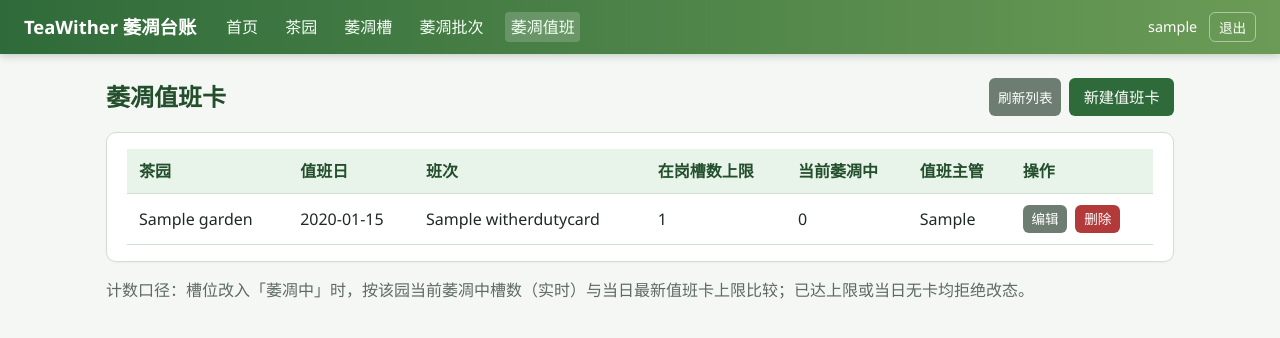
After one commit to lacsar712/ccpro-teawither-a06-GSB, a Django app: page /duty/ in a window 1280 px wide. The commit adds this page. Shown: the top 338 px of the page. Run offline with Django 5.2, Linux system fonts and the light colour scheme; a user stored in the database is signed in; tables that the repository leaves empty hold one stand-in row (values such as "Sample post"); some libraries are stand-ins or nearby versions.

Commit message:
TeaWither A06 GSB side A: wither duty card capacity gating.

```diff
--- a/apps/gardens/models.py
+++ b/apps/gardens/models.py
@@ -1,5 +1,6 @@
 from django.core.exceptions import ValidationError
 from django.db import models
+from django.utils import timezone
 
 
 class Garden(models.Model):
@@ -14,6 +15,68 @@ class Garden(models.Model):
 
     def __str__(self):
         return self.name
+
+    def today_duty_card(self):
+        """该园今日最新值班卡（可能为 None），与改态校验共用取卡口径。"""
+        return latest_duty_card(self, timezone.localdate())
+
+    def withering_now(self):
+        """该园当前萎凋中槽数，与改态校验共用计数口径。"""
+        return count_withering(self)
+
+
+class WitherDutyCard(models.Model):
+    """萎凋值班卡：同一茶园同日同班次唯一，限定当日在岗（萎凋中）槽数上限。"""
+
+    garden = models.ForeignKey(
+        Garden,
+        on_delete=models.CASCADE,
+        related_name="duty_cards",
+        verbose_name="茶园",
+    )
+    dutyDate = models.DateField("值班日")
+    shiftName = models.CharField("班次名", max_length=40)
+    maxOnDuty = models.PositiveIntegerField("计划在岗槽数上限")
+    supervisor = models.CharField("值班主管名", max_length=60)
+    createdAt = models.DateTimeField("创建时间", auto_now_add=True)
+    updatedAt = models.DateTimeField("更新时间", auto_now=True)
+
+    class Meta:
+        ordering = ["-dutyDate", "garden__name", "shiftName"]
+        verbose_name = "萎凋值班卡"
+        verbose_name_plural = "萎凋值班卡"
+        constraints = [
+            models.UniqueConstraint(
+                fields=["garden", "dutyDate", "shiftName"],
+                name="uniq_duty_card_per_garden_day_shift",
+            ),
+        ]
+
+    def __str__(self):
+        return f"{self.garden.name} {self.dutyDate:%Y-%m-%d} {self.shiftName}"
+
+    def withering_now(self):
+        """该卡茶园当前萎凋中槽数，与改态校验共用计数口径。"""
+        return count_withering(self.garden)
+
+
+# ---- 萎凋在岗计数口径（改态校验与列表展示共用） ----
+
+
+def count_withering(garden):
+    """计数口径：该园当前状态为「萎凋中」的槽数（实时状态，不分班次/批次）。"""
+    return Trough.objects.filter(
+        garden=garden, status=Trough.STATUS_WITHERING
+    ).count()
+
+
+def latest_duty_card(garden, on_date):
+    """该园当日最新值班卡：同日多张班次卡时取最近更新的一张。"""
+    return (
+        WitherDutyCard.objects.filter(garden=garden, dutyDate=on_date)
+        .order_by("-updatedAt", "-id")
+        .first()
+    )
 
 
 class Trough(models.Model):
@@ -61,6 +124,10 @@ class Trough(models.Model):
 
     def clean(self):
         super().clean()
+        self._check_ready_rule()
+        self._check_withering_capacity()
+
+    def _check_ready_rule(self):
         if self.status != self.STATUS_READY:
             return
         latest = None
@@ -74,6 +141,44 @@ class Trough(models.Model):
             raise ValidationError(
                 {
                     "status": "无法设为可下槽：最新萎凋批次的实测含水率为空或高于 40%。"
+                }
+            )
+
+    def _check_withering_capacity(self):
+        """改入「萎凋中」（装叶中→萎凋中、可下槽→萎凋中、新建即萎凋中）时，
+        校验该园当日值班卡上限；已处萎凋中的槽重复保存不占新名额。"""
+        if self.status != self.STATUS_WITHERING:
+            return
+        if not self.garden_id:
+            return
+        if self.pk:
+            old_status = (
+                Trough.objects.filter(pk=self.pk)
+                .values_list("status", flat=True)
+                .first()
+            )
+            if old_status == self.STATUS_WITHERING:
+                return
+        today = timezone.localdate()
+        card = latest_duty_card(self.garden, today)
+        if card is None:
+            raise ValidationError(
+                {
+                    "status": (
+                        f"无法设为萎凋中：{self.garden.name} 今日"
+                        f"（{today:%Y-%m-%d}）尚未建立萎凋值班卡，请先在「萎凋值班」中建卡。"
+                    )
+                }
+            )
+        current = count_withering(self.garden)
+        if current >= card.maxOnDuty:
+            raise ValidationError(
+                {
+                    "status": (
+                        f"无法设为萎凋中：{self.garden.name} 当前萎凋中 {current} 槽，"
+                        f"已达今日值班卡上限 {card.maxOnDuty}"
+                        f"（{card.shiftName}·{card.supervisor}）。"
+                    )
                 }
             )
 
--- a/apps/gardens/urls.py
+++ b/apps/gardens/urls.py
@@ -15,6 +15,18 @@ urlpatterns = [
         "gardens/<int:pk>/delete/",
         views.GardenDeleteView.as_view(),
         name="garden_delete",
+    ),
+    path("duty/", views.DutyCardListView.as_view(), name="duty_list"),
+    path("duty/new/", views.DutyCardCreateView.as_view(), name="duty_create"),
+    path(
+        "duty/<int:pk>/edit/",
+        views.DutyCardUpdateView.as_view(),
+        name="duty_edit",
+    ),
+    path(
+        "duty/<int:pk>/delete/",
+        views.DutyCardDeleteView.as_view(),
+        name="duty_delete",
     ),
     path("troughs/", views.TroughListView.as_view(), name="trough_list"),
     path("troughs/new/", views.TroughCreateView.as_view(), name="trough_create"),
--- a/apps/gardens/views.py
+++ b/apps/gardens/views.py
@@ -12,8 +12,8 @@ from django.views.generic import (
     UpdateView,
 )
 
-from .forms import GardenForm, TroughForm, WitherBatchForm
-from .models import Garden, Trough, WitherBatch
+from .forms import GardenForm, TroughForm, WitherBatchForm, WitherDutyCardForm
+from .models import Garden, Trough, WitherBatch, WitherDutyCard
 
 
 def _wants_htmx(request):
@@ -89,6 +89,61 @@ class GardenDeleteView(LoginRequiredMixin, DeleteView):
 
     def form_valid(self, form):
         messages.success(self.request, "茶园已删除")
+        return super().form_valid(form)
+
+
+# ---- WitherDutyCard ----
+
+
+class DutyCardListView(LoginRequiredMixin, ListView):
+    model = WitherDutyCard
+    template_name = "duty/list.html"
+    context_object_name = "cards"
+
+    def get_queryset(self):
+        return WitherDutyCard.objects.select_related("garden").all()
+
+    def get(self, request, *args, **kwargs):
+        self.object_list = self.get_queryset()
+        if _wants_htmx(request):
+            html = render_to_string(
+                "duty/_table.html",
+                {"cards": self.object_list},
+                request=request,
+            )
+            return HttpResponse(html)
+        return super().get(request, *args, **kwargs)
+
+
+class DutyCardCreateView(LoginRequiredMixin, CreateView):
+    model = WitherDutyCard
+    form_class = WitherDutyCardForm
+    template_name = "duty/form.html"
+    success_url = reverse_lazy("duty_list")
+
+    def form_valid(self, form):
+        messages.success(self.request, "值班卡已创建，上限即刻生效")
+        return super().form_valid(form)
+
+
+class DutyCardUpdateView(LoginRequiredMixin, UpdateView):
+    model = WitherDutyCard
+    form_class = WitherDutyCardForm
+    template_name = "duty/form.html"
+    success_url = reverse_lazy("duty_list")
+
+    def form_valid(self, form):
+        messages.success(self.request, "值班卡已更新，新上限即刻生效")
+        return super().form_valid(form)
+
+
+class DutyCardDeleteView(LoginRequiredMixin, DeleteView):
+    model = WitherDutyCard
+    template_name = "duty/confirm_delete.html"
+    success_url = reverse_lazy("duty_list")
+
+    def form_valid(self, form):
+        messages.success(self.request, "值班卡已删除")
         return super().form_valid(form)
 
 
--- a/templates/base.html
+++ b/templates/base.html
@@ -17,6 +17,7 @@
       <a href="{% url 'garden_list' %}" class="{% if 'garden' in request.resolver_match.url_name %}active{% endif %}">茶园</a>
       <a href="{% url 'trough_list' %}" class="{% if 'trough' in request.resolver_match.url_name %}active{% endif %}">萎凋槽</a>
       <a href="{% url 'batch_list' %}" class="{% if 'batch' in request.resolver_match.url_name %}active{% endif %}">萎凋批次</a>
+      <a href="{% url 'duty_list' %}" class="{% if 'duty' in request.resolver_match.url_name %}active{% endif %}">萎凋值班</a>
     </div>
     <div class="nav-user">
       <span>{{ user.username }}</span>
--- /dev/null
+++ b/templates/duty/_table.html
@@ -0,0 +1,33 @@
+{% if cards %}
+<table class="data">
+  <thead>
+    <tr>
+      <th>茶园</th>
+      <th>值班日</th>
+      <th>班次</th>
+      <th>在岗槽数上限</th>
+      <th>当前萎凋中</th>
+      <th>值班主管</th>
+      <th>操作</th>
+    </tr>
+  </thead>
+  <tbody>
+    {% for c in cards %}
+    <tr>
+      <td>{{ c.garden.name }}</td>
+      <td>{{ c.dutyDate|date:"Y-m-d" }}</td>
+      <td>{{ c.shiftName }}</td>
+      <td>{{ c.maxOnDuty }}</td>
+      <td>{{ c.withering_now }}</td>
+      <td>{{ c.supervisor }}</td>
+      <td class="actions">
+        <a class="btn btn-sm btn-secondary" href="{% url 'duty_edit' c.pk %}">编辑</a>
+        <a class="btn btn-sm btn-danger" href="{% url 'duty_delete' c.pk %}">删除</a>
+      </td>
+    </tr>
+    {% endfor %}
+  </tbody>
+</table>
+{% else %}
+<p class="empty">暂无值班卡，请先新建。</p>
+{% endif %}
--- /dev/null
+++ b/templates/duty/list.html
@@ -0,0 +1,18 @@
+{% extends "base.html" %}
+{% block title %}萎凋值班{% endblock %}
+{% block content %}
+<div class="page-header">
+  <h1>萎凋值班卡</h1>
+  <div class="actions">
+    <button class="btn btn-secondary btn-sm"
+            hx-get="{% url 'duty_list' %}"
+            hx-target="#duty-table"
+            hx-swap="innerHTML">刷新列表</button>
+    <a class="btn" href="{% url 'duty_create' %}">新建值班卡</a>
+  </div>
+</div>
+<div class="card" id="duty-table">
+  {% include "duty/_table.html" %}
+</div>
+<p class="muted">计数口径：槽位改入「萎凋中」时，按该园当前萎凋中槽数（实时）与当日最新值班卡上限比较；已达上限或当日无卡均拒绝改态。</p>
+{% endblock %}
```
Also changed, not shown: apps/gardens/admin.py (+15 -1 lines), apps/gardens/forms.py (+23 -3 lines), apps/gardens/seed.py (+19 -1 lines), templates/duty/confirm_delete.html (added, +15 -0 lines), templates/duty/form.html (added, +23 -0 lines), templates/gardens/_table.html (+8 -0 lines), README.md, apps/gardens/migrations/0002_witherdutycard.py (added), 1 other file.
